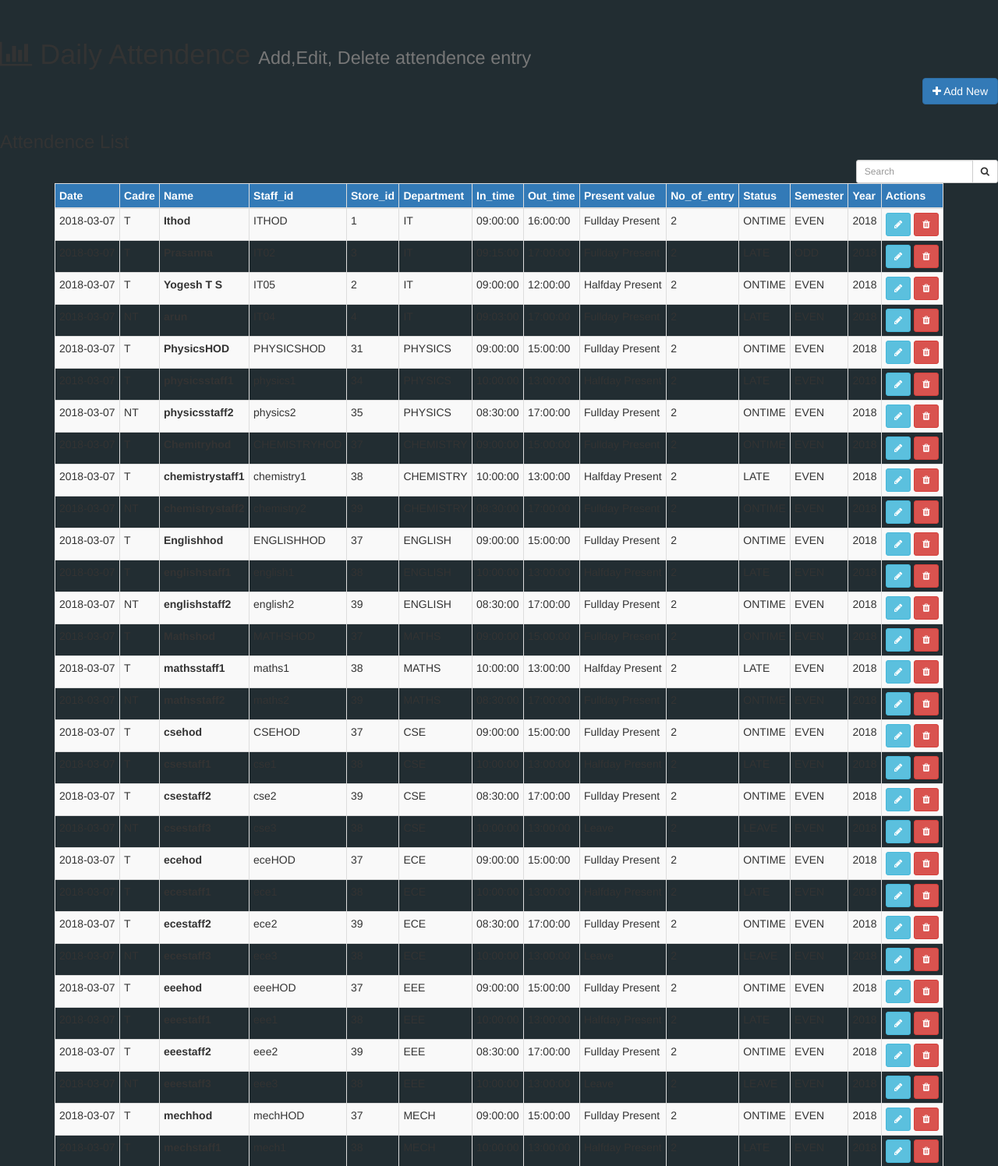
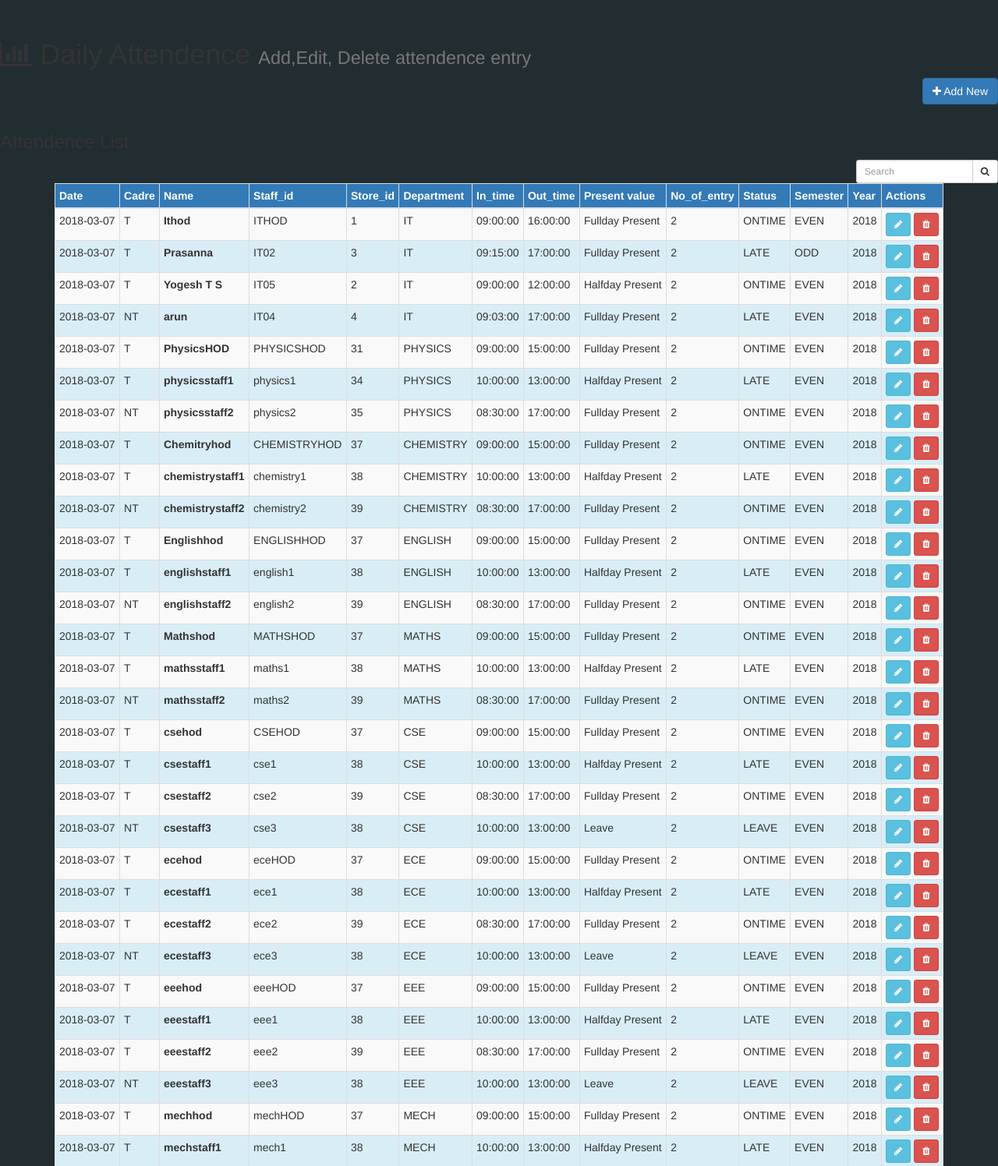
Before and after one commit to tsyogesh40/Humanrex_CodeIgniter, a CodeIgniter app: page /database/index.php/admin/view_attendence in a window 1280 px wide. Shown: the part 1056-2552 px from the top of the page at 78% size. Run offline with CodeIgniter, Linux system fonts and the light colour scheme; a user stored in the database is signed in; data comes from the database, SQL or seed files in the repository.

Commit message:
change in attendence view

```diff
--- a/application/views/admin/edit_attendence_view.php
+++ b/application/views/admin/edit_attendence_view.php
@@ -73,7 +73,7 @@
                                 $str='Fullday Present';
 
 
-                          echo '<tr bg-info>
+                          echo '<tr class="bg-info">
                           <td>'.$data->date.'</td>
                           <td>'.$data->cadre.'</td>
                           <td><b>'.$data->name.'</b></td>
```
